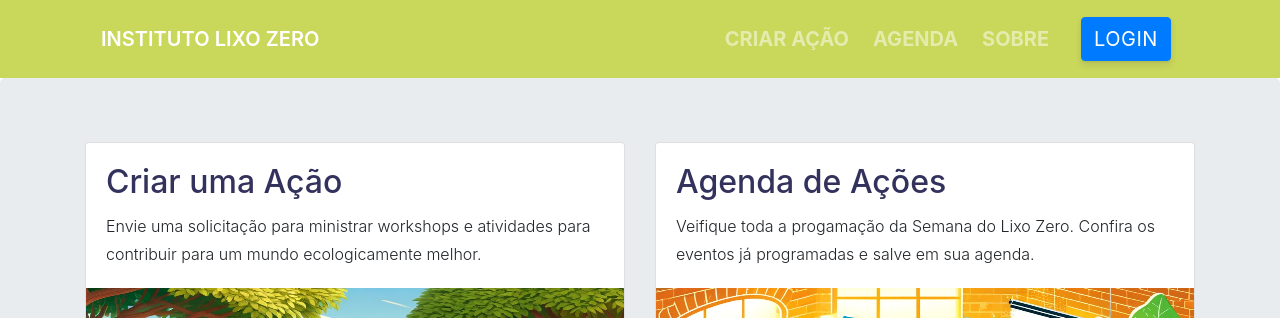
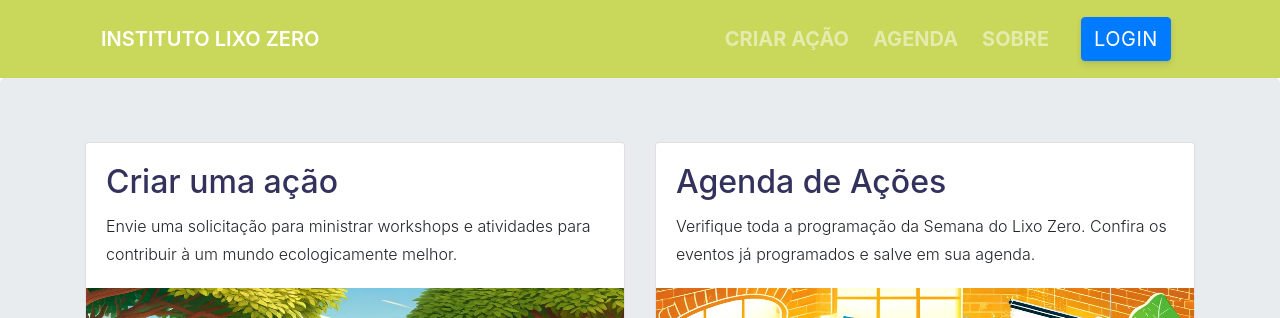
Before and after one commit to viperluan/lixo-zero-web, a React (Vite) app: page / in a window 1280 px wide. Shown: the top 318 px of the page. Built offline with nearby package versions, Linux system fonts and the light colour scheme.

Commit message:
modifica textos dos cards na home

```diff
--- a/src/views/home/index.tsx
+++ b/src/views/home/index.tsx
@@ -24,10 +24,10 @@ const Home = () => {
           <Col md="6">
             <Card className="cursor-pointer" onClick={() => navigate('auth/events/create')}>
               <CardBody>
-                <CardTitle tag="h2">Criar uma Ação</CardTitle>
+                <CardTitle tag="h2">Criar uma ação</CardTitle>
                 <CardText>
-                  Envie uma solicitação para ministrar workshops e atividades para contribuir para
-                  um mundo ecologicamente melhor.
+                  Envie uma solicitação para ministrar workshops e atividades para contribuir à um
+                  mundo ecologicamente melhor.
                 </CardText>
               </CardBody>
               <CardImg
@@ -45,8 +45,8 @@ const Home = () => {
                 <CardTitle tag="h2">Agenda de Ações</CardTitle>
 
                 <CardText>
-                  Veifique toda a progamação da Semana do Lixo Zero. Confira os eventos já
-                  programadas e salve em sua agenda.
+                  Verifique toda a programação da Semana do Lixo Zero. Confira os eventos já
+                  programados e salve em sua agenda.
                 </CardText>
               </CardBody>
               <CardImg
```
